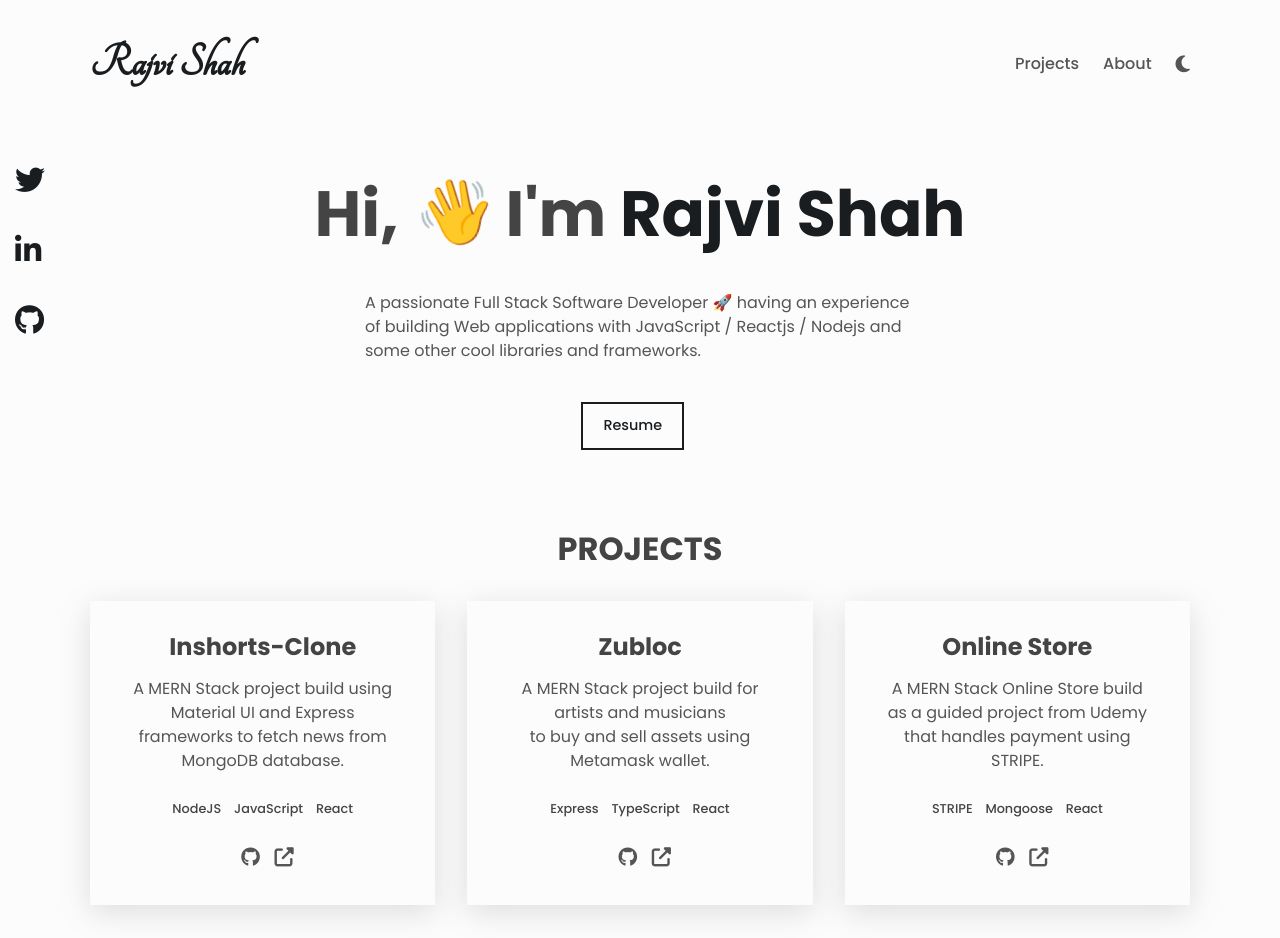
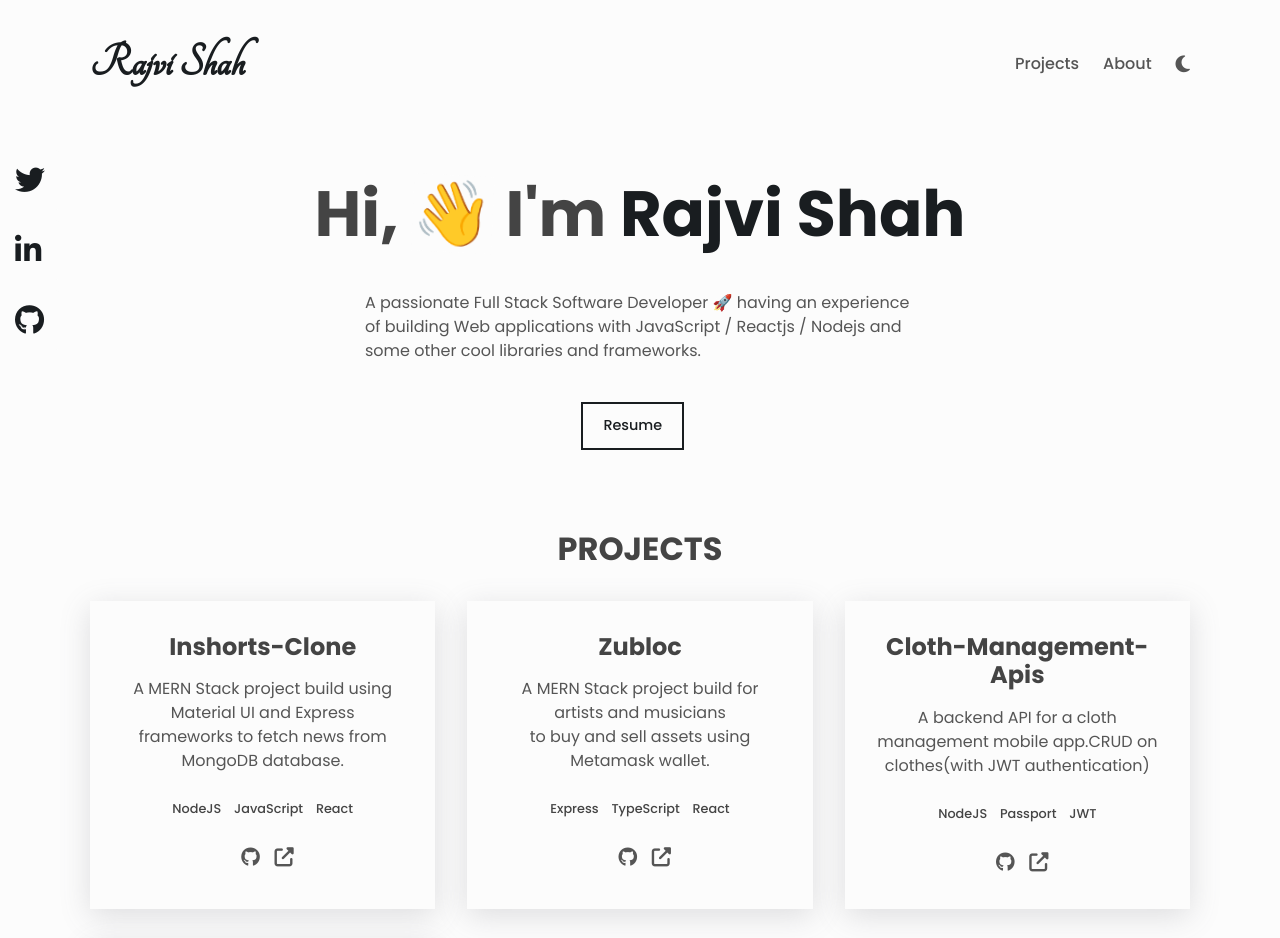
Before and after one commit to rajvishah23/rajvishah, a plain HTML site: page index.html in a window 1280 px wide. Shown: the top 938 px of the page. Drawn offline with Linux system fonts and the light colour scheme.

Commit message:
added cloth management api

```diff
--- a/index.html
+++ b/index.html
@@ -108,6 +108,25 @@
         </div>
 
         <div class="project">
+          <h3>Cloth-Management-Apis</h3>
+          <p class="project__description">
+            A backend API for a cloth management mobile app.CRUD on clothes(with JWT authentication)
+          </p>
+          <ul class="project__stack">
+            <li class="project__stack-item">NodeJS</li>
+            <li class="project__stack-item">Passport</li>
+            <li class="project__stack-item">JWT</li>
+          </ul>
+
+          <a href="https://github.com/rajvishah23" aria-label="source code" class="link link--icon">
+            <i aria-hidden="true" class="fab fa-github"></i>
+          </a>
+          <a href="https://inshortscloneproject.herokuapp.com/" aria-label="live preview" class="link link--icon">
+            <i aria-hidden="true" class="fas fa-external-link-alt"></i>
+          </a>
+        </div>
+
+        <div class="project">
           <h3>Online Store</h3>
           <p class="project__description">
             A MERN Stack Online Store build <br> as a guided project from Udemy that handles payment using STRIPE.
```
Lines whose indentation alone changed are shown as unchanged.
